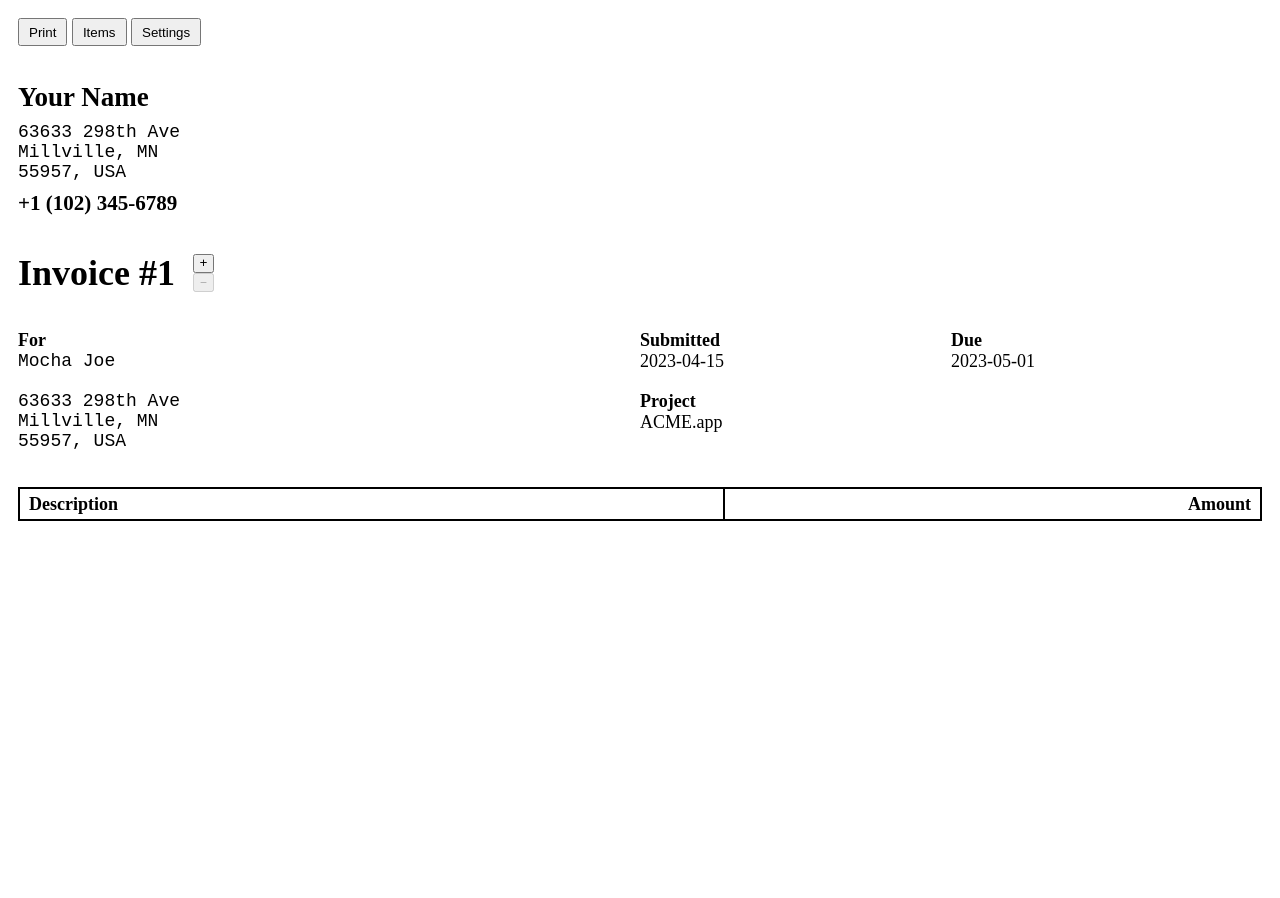
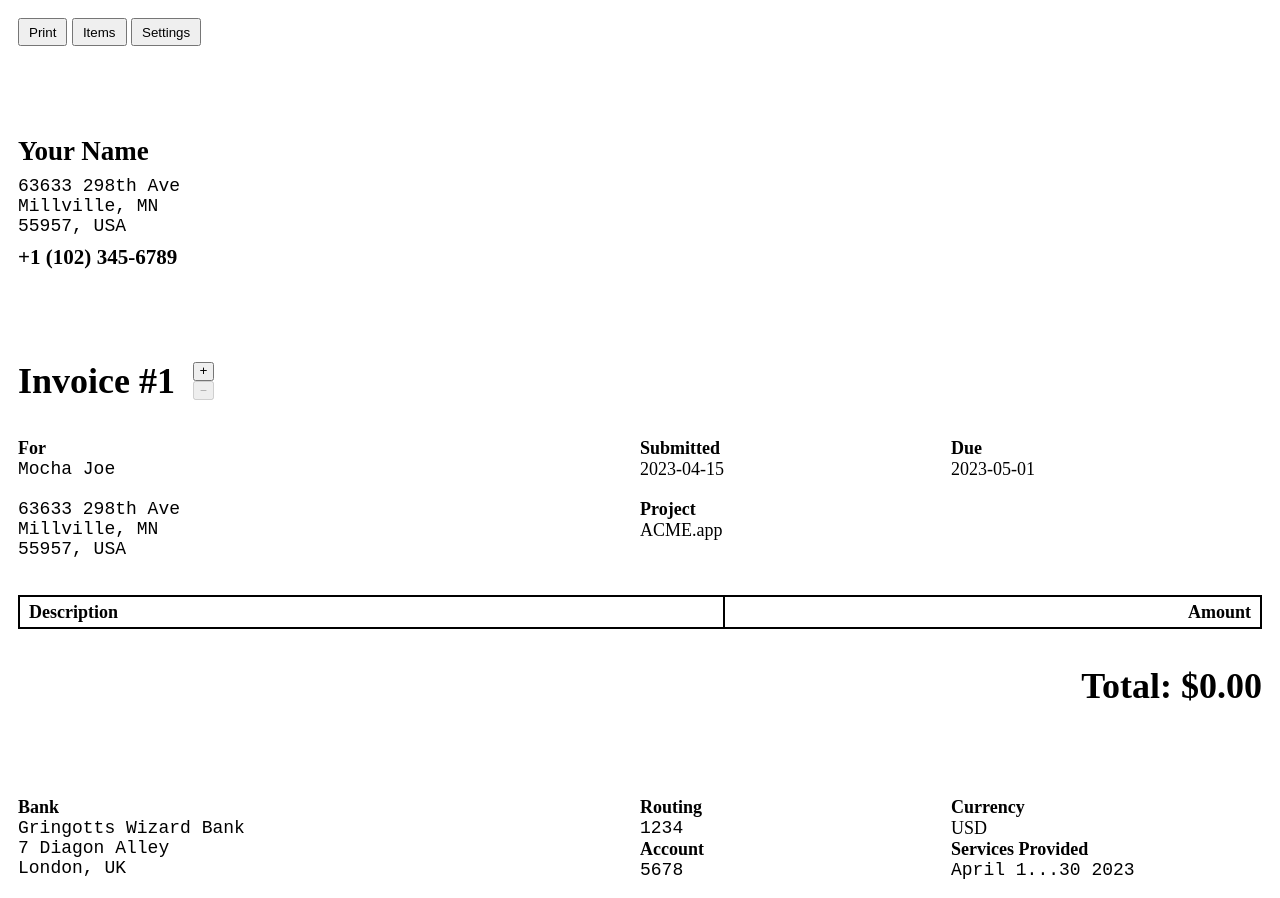
Before and after one commit to braden337/invc, a SvelteKit app: page / in a window 1280 px wide. Before the commit the page ends 800 px from the top, so only its background shows below. Built offline with nearby package versions, Linux system fonts and the light colour scheme.

Commit message:
display footer

```diff
--- a/src/routes/+page.svelte
+++ b/src/routes/+page.svelte
@@ -1,6 +1,6 @@
 <script lang="ts">
   import store, { type Item } from '../store';
-  import { currency } from '../shared';
+  import { USD } from '../shared';
   import dayjs, { type ManipulateType } from 'dayjs';
 
   const {
@@ -12,15 +12,34 @@
     customer,
     cadence,
     project,
+    bank,
+    routing,
+    account,
+    currency,
     items: itemsJSON
   } = store;
+
+  let items: Item[] = [];
+  let total = 0;
+  let servicesProvided = '';
 
   $: submissionDate = dayjs($startDate).add(+$num, $cadence as ManipulateType);
   $: dueDate = dayjs($startDate)
     .add(+$num + 1, $cadence as ManipulateType)
     .startOf($cadence as ManipulateType);
 
-  $: items = JSON.parse($itemsJSON) as Item[];
+  $: {
+    servicesProvided = submissionDate.format('MMMM XXXX YYYY');
+
+    let first = submissionDate.startOf('month').format('D');
+    let last = submissionDate.endOf('month').format('D');
+
+    servicesProvided = servicesProvided.replace('XXXX', `${first}...${last}`);
+  }
+
+  $: items = JSON.parse($itemsJSON);
+  $: total = items.reduce((sum, item) => +item.value + sum, 0);
+
   function increment() {
     $num = (+$num + 1).toString();
   }
@@ -70,12 +89,36 @@
     <thead><tr><th>Description</th><th>Amount</th></tr></thead>
     <tbody>
       {#each items as item}
-        <tr><td>{item.description}</td><td>{currency.format(+item.value)}</td></tr>
+        <tr><td>{item.description}</td><td>{USD.format(+item.value)}</td></tr>
       {/each}
     </tbody>
   </table>
+  <h1 style="display: block; text-align: right">Total: {USD.format(total)}</h1>
 </main>
-<footer />
+<footer>
+  <aside>
+    <div id="bank">
+      Bank
+      <pre contenteditable bind:innerText={$bank}>{$bank}</pre>
+    </div>
+    <div id="routing">
+      Routing
+      <pre contenteditable bind:innerText={$routing}>{$routing}</pre>
+    </div>
+    <div id="currency">
+      Currency
+      <p contenteditable bind:innerText={$currency}>{$currency}</p>
+    </div>
+    <div id="account">
+      Account
+      <pre contenteditable bind:innerText={$account}>{$account}</pre>
+    </div>
+    <div id="services_provided">
+      Services Provided
+      <pre>{servicesProvided}</pre>
+    </div>
+  </aside>
+</footer>
 
 <style lang="scss">
   :global(*) {
@@ -91,7 +134,7 @@
   :global(body) {
     padding: 1rem;
     display: grid;
-    gap: 2rem;
+    gap: 5rem;
   }
 
   [contenteditable] {
@@ -154,21 +197,9 @@
         font-weight: initial;
       }
     }
-    #for {
+    #for,
+    #bank {
       grid-row: span 2;
-    }
-
-    #num {
-      button {
-        // font-family: 'Courier New', Courier, monospace;
-        // width: 1rem;
-        // font-size: 1rem;
-      }
-      // @media print {
-      //   button {
-      //     display: none;
-      //   }
-      // }
     }
   }
 
--- a/src/routes/items/+page.svelte
+++ b/src/routes/items/+page.svelte
@@ -1,6 +1,6 @@
 <script lang="ts">
   import store, { type Item } from '../../store';
-  import { currency } from '../../shared';
+  import { USD } from '../../shared';
   import { onMount } from 'svelte';
 
   const { items: itemsJSON } = store;
@@ -62,7 +62,7 @@
         {#each items as item, i}
           <tr>
             <td>{item.description}</td>
-            <td>{currency.format(+item.value)}</td>
+            <td>{USD.format(+item.value)}</td>
             <td class="delete">
               <button on:click={() => removeItem(item.id)}>X</button>
             </td>
--- a/src/shared.ts
+++ b/src/shared.ts
@@ -1 +1 @@
-export const currency = new Intl.NumberFormat('en-US', { style: 'currency', currency: 'USD' })
+export const USD = new Intl.NumberFormat('en-US', { style: 'currency', currency: 'USD' });
--- a/src/store.ts
+++ b/src/store.ts
@@ -11,6 +11,10 @@ type Vault = {
   customer: Writable<string>;
   project: Writable<string>;
   items: Writable<string>;
+  bank: Writable<string>;
+  routing: Writable<string>;
+  account: Writable<string>;
+  currency: Writable<string>;
 };
 
 export type Item = {
@@ -36,6 +40,10 @@ const store: Vault = {
   num: writable(localStorage.getItem('num') || '0'),
   project: writable(localStorage.getItem('project') || 'ACME.app'),
   items: writable(localStorage.getItem('items') || '[]'),
+  bank: writable(localStorage.getItem('bank') || 'Gringotts Wizard Bank\n7 Diagon Alley\nLondon, UK'),
+  routing: writable(localStorage.getItem('routing') || '1234'),
+  account: writable(localStorage.getItem('account') || '5678'),
+  currency: writable(localStorage.getItem('currency') || 'USD'),
   customer: writable(
     localStorage.getItem('customer') || 'Mocha Joe\n\n63633 298th Ave  \nMillville, MN\n55957, USA'
   )
```
